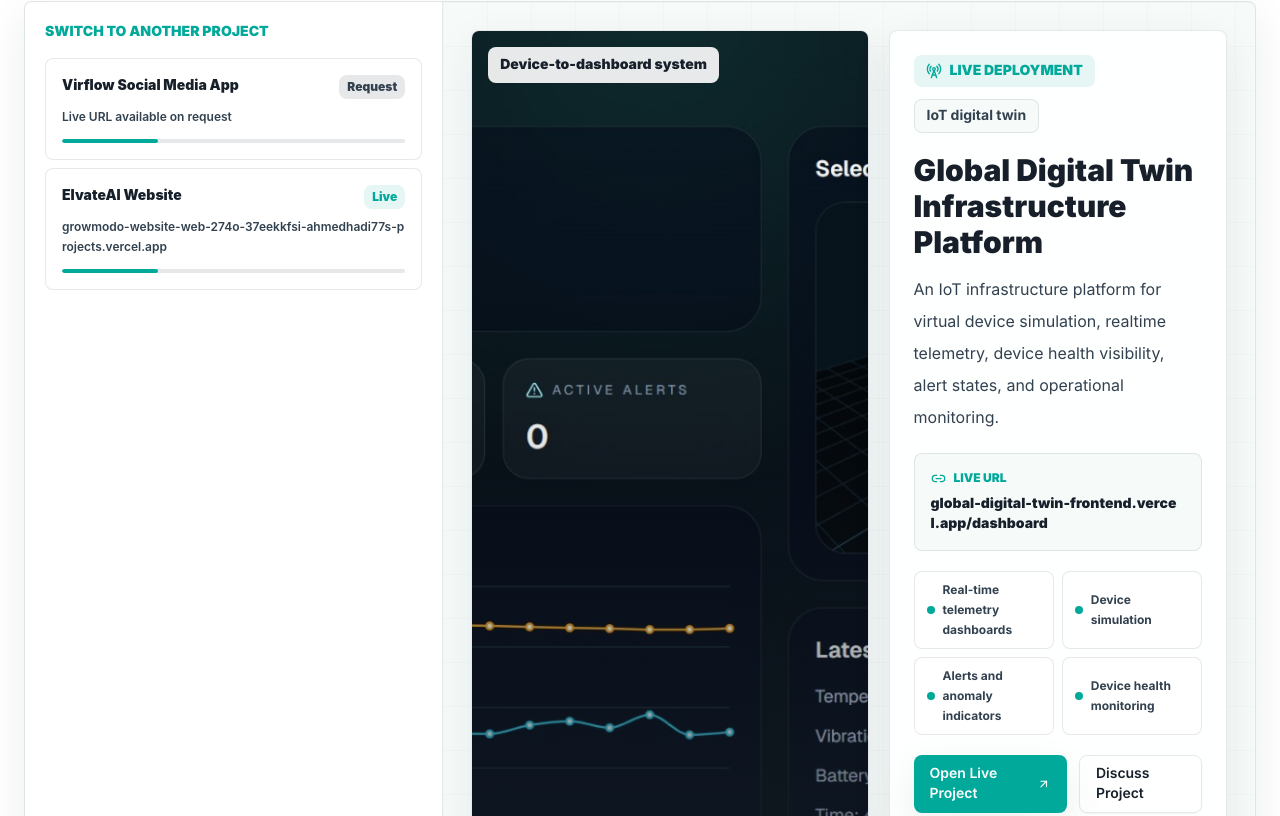
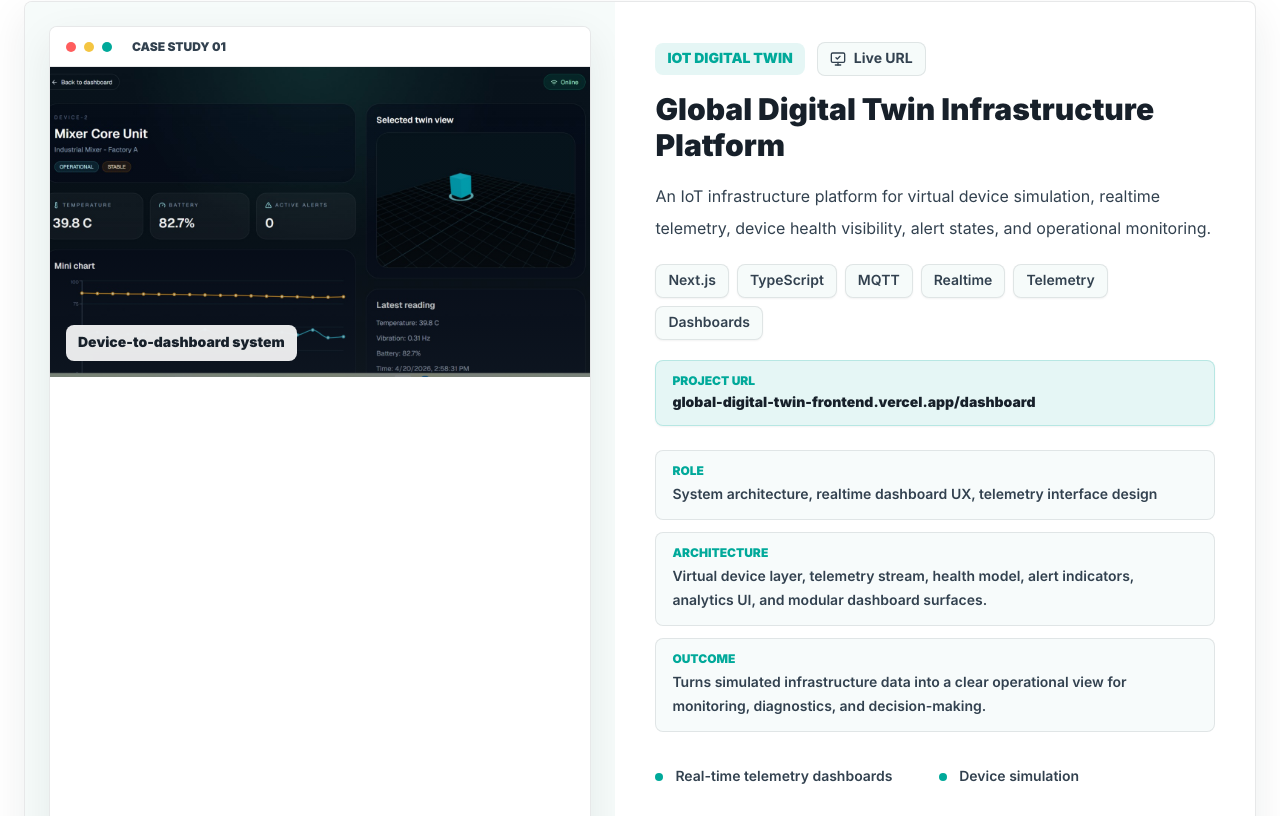
Before and after one commit to AhmedHadi77/ahmed-hadi-portfolio, a Next.js app: page / in a window 1280 px wide. Shown: the part 4364-5180 px from the top of the page. Built offline with nearby package versions, Linux system fonts and the light colour scheme.

Commit message:
Remove project showcase block

```diff
--- a/src/components/sections/projects-section.tsx
+++ b/src/components/sections/projects-section.tsx
@@ -1,22 +1,13 @@
 "use client";
 
-import { AnimatePresence, motion } from "framer-motion";
-import {
-  ArrowUpRight,
-  FileText,
-  Github,
-  Link2,
-  MonitorCheck,
-  RadioTower
-} from "lucide-react";
+import { motion } from "framer-motion";
+import { ArrowUpRight, FileText, Github, MonitorCheck } from "lucide-react";
 import Image from "next/image";
-import { useState } from "react";
 import { Reveal } from "@/components/animations/reveal";
 import { ButtonLink } from "@/components/ui/button-link";
 import { Chip } from "@/components/ui/chip";
 import { SectionHeading } from "@/components/ui/section-heading";
 import { projects } from "@/lib/site-data";
-import { cn } from "@/lib/utils";
 
 function hasLiveUrl(url: string) {
   return url.startsWith("http");
@@ -36,14 +27,6 @@
 }
 
 export function ProjectsSection() {
-  const showcaseProjects = projects
-    .map((project, index) => ({ project, index }))
-    .filter(({ project }) => project.title !== "Omnisite AI");
-  const [activeIndex, setActiveIndex] = useState(showcaseProjects[0]?.index ?? 0);
-  const activeProject = projects[activeIndex] ?? showcaseProjects[0]?.project ?? projects[0];
-  const activeHasLiveUrl = hasLiveUrl(activeProject.links.live);
-  const switcherProjects = showcaseProjects.filter(({ index }) => index !== activeIndex);
-
   return (
     <section id="projects" className="section-band section-padding bg-white">
       <div className="mx-auto max-w-7xl px-5 sm:px-6">
@@ -55,147 +38,6 @@
             align="center"
             className="text-center"
           />
-        </Reveal>
-
-        <Reveal delay={0.06}>
-          <div className="mt-10 grid overflow-hidden rounded-lg border border-ink/10 bg-mist shadow-soft lg:mt-12 lg:grid-cols-[0.34fr_0.66fr]">
-            <div className="border-b border-ink/10 bg-white p-4 lg:border-b-0 lg:border-r lg:p-5">
-              <p className="mb-4 text-sm font-black uppercase text-aqua">
-                Switch to another project
-              </p>
-              <div className="no-scrollbar flex gap-3 overflow-x-auto pb-2 lg:grid lg:gap-2 lg:overflow-visible lg:pb-0">
-                {switcherProjects.map(({ project, index }) => {
-                  const projectHasLiveUrl = hasLiveUrl(project.links.live);
-
-                  return (
-                    <button
-                      key={project.title}
-                      type="button"
-                      className={cn(
-                        "group min-w-[250px] rounded-lg border p-4 text-left transition duration-300 hover:-translate-y-0.5 hover:shadow-soft lg:min-w-0",
-                        "border-ink/10 bg-white hover:border-aqua/25"
-                      )}
-                      onClick={() => setActiveIndex(index)}
-                    >
-                      <div className="flex items-start justify-between gap-3">
-                        <span className="text-sm font-black text-ink">
-                          {project.title}
-                        </span>
-                        <span
-                          className={cn(
-                            "rounded-lg px-2 py-1 text-xs font-black",
-                            projectHasLiveUrl
-                              ? "bg-aqua/10 text-aqua"
-                              : "bg-ink/10 text-graphite"
-                          )}
-                        >
-                          {projectHasLiveUrl ? "Live" : "Request"}
-                        </span>
-                      </div>
-                      <p className="mt-2 break-all text-xs font-semibold leading-5 text-graphite">
-                        {formatLiveUrl(project.links.live)}
-                      </p>
-                      <span className="mt-3 block h-1 overflow-hidden rounded-lg bg-ink/10">
-                        <motion.span
-                          className="block h-full rounded-lg bg-aqua"
-                          initial={false}
-                          animate={{ width: "28%" }}
-                          transition={{ duration: 0.28 }}
-                        />
-                      </span>
-                    </button>
-                  );
-                })}
-              </div>
-            </div>
-
-            <div className="relative overflow-hidden p-4 sm:p-6 lg:p-7">
-              <div className="absolute inset-0 engineered-grid opacity-30" />
-              <AnimatePresence mode="wait">
-                <motion.div
-                  key={activeProject.title}
-                  className="relative grid gap-5 lg:grid-cols-[0.54fr_0.46fr]"
-                  initial={{ opacity: 0, x: 20 }}
-                  animate={{ opacity: 1, x: 0 }}
-                  exit={{ opacity: 0, x: -20 }}
-                  transition={{ duration: 0.3, ease: [0.22, 1, 0.36, 1] }}
-                >
-                  <div className="relative min-h-[260px] overflow-hidden rounded-lg border border-ink/10 bg-white shadow-soft sm:min-h-[320px]">
-                    <Image
-                      src={activeProject.image}
-                      alt={activeProject.title}
-                      fill
-                      sizes="(min-width: 1024px) 38vw, 100vw"
-                      className="object-cover"
-                    />
-                    <div className="absolute inset-0 bg-gradient-to-t from-ink/55 via-ink/10 to-transparent" />
-                    <motion.div
-                      className="absolute left-4 top-4 rounded-lg bg-white/90 px-3 py-2 text-sm font-black text-ink shadow-sm backdrop-blur"
-                      initial={{ y: -10, opacity: 0 }}
-                      animate={{ y: 0, opacity: 1 }}
-                      transition={{ delay: 0.12 }}
-                    >
-                      {activeProject.highlight}
-                    </motion.div>
-                  </div>
-
-                  <div className="rounded-lg border border-ink/10 bg-white/90 p-5 shadow-soft backdrop-blur sm:p-6">
-                    <div className="flex flex-wrap items-center gap-3">
-                      <span className="inline-flex items-center gap-2 rounded-lg bg-aqua/10 px-3 py-1.5 text-sm font-black uppercase text-aqua">
-                        <RadioTower size={16} />
-                        {activeHasLiveUrl ? "Live deployment" : "Private build"}
-                      </span>
-                      <span className="rounded-lg border border-ink/10 bg-mist px-3 py-1.5 text-sm font-bold text-graphite">
-                        {activeProject.eyebrow}
-                      </span>
-                    </div>
-
-                    <h3 className="mt-5 text-2xl font-black text-ink sm:text-3xl">
-                      {activeProject.title}
-                    </h3>
-                    <p className="mt-3 text-base leading-8 text-graphite">
-                      {activeProject.description}
-                    </p>
-
-                    <div className="mt-5 rounded-lg border border-ink/10 bg-mist p-4">
-                      <div className="flex items-center gap-2 text-xs font-black uppercase text-aqua">
-                        <Link2 size={15} />
-                        Live URL
-                      </div>
-                      <p className="mt-2 break-all text-sm font-black text-ink">
-                        {formatLiveUrl(activeProject.links.live)}
-                      </p>
-                    </div>
-
-                    <div className="mt-5 grid gap-2 sm:grid-cols-2">
-                      {activeProject.features.slice(0, 4).map((feature, index) => (
-                        <motion.div
-                          key={feature}
-                          className="flex min-h-[40px] items-center gap-2 rounded-lg border border-ink/10 bg-white px-3 py-2 text-xs font-bold leading-5 text-graphite"
-                          initial={{ opacity: 0, y: 8 }}
-                          animate={{ opacity: 1, y: 0 }}
-                          transition={{ duration: 0.24, delay: index * 0.04 }}
-                        >
-                          <span className="h-2 w-2 shrink-0 rounded-full bg-aqua" />
-                          {feature}
-                        </motion.div>
-                      ))}
-                    </div>
-
-                    <div className="mt-5 flex flex-col gap-3 sm:flex-row">
-                      <ButtonLink href={activeProject.links.live} size="sm">
-                        {activeHasLiveUrl ? "Open Live Project" : "Request Access"}
-                        <ArrowUpRight size={16} />
-                      </ButtonLink>
-                      <ButtonLink href="#contact" variant="secondary" size="sm">
-                        Discuss Project
-                      </ButtonLink>
-                    </div>
-                  </div>
-                </motion.div>
-              </AnimatePresence>
-            </div>
-          </div>
         </Reveal>
 
         <div className="mt-12 grid gap-8">
```
